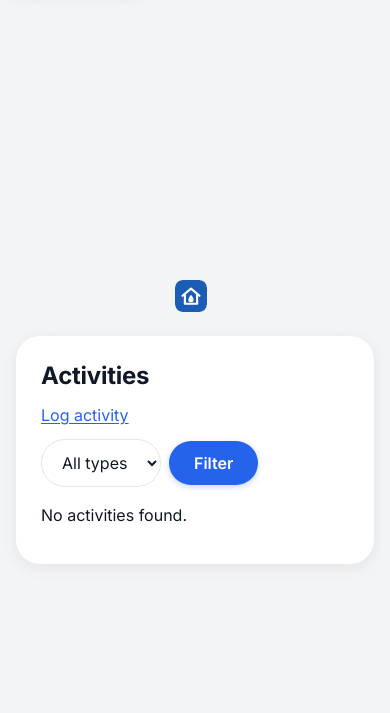
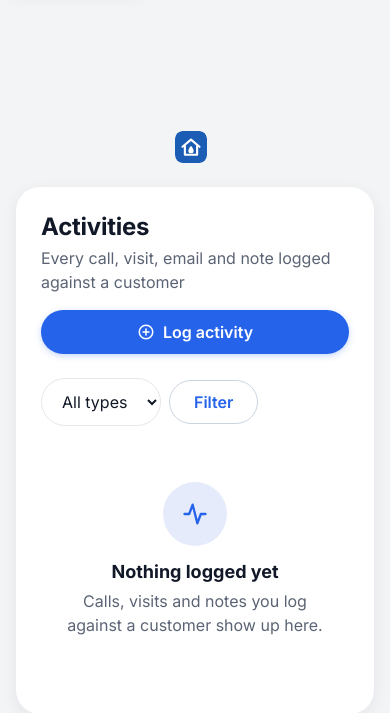
Before and after one commit to JosephHeffron/django-crm, a Django app: template apps/crm/templates/crm/activity_list.html in a window 390 px wide. Shown: the top 713 px of the page. Run offline with Django 5.2, Linux system fonts and the light colour scheme; the template is opened without the code that fills it, so the values that code supplies are empty; parts of the project's set-up code (start-up, migrations or seed data) failed here and were passed over.

Commit message:
Finish the restyle: the pages left behind, and a 480-page sweep (Phase 17.5 step 11)
A script walks forty routes as each role, in both themes, at phone and
desktop width, and fails on overflow, a missing heading, an unexpected
status, a console error or a policy violation. It found one real defect:
the Activities page overflowed a phone by 119 pixels. That page had
never been restyled, and Companies was one narrow column from the same
bug; both are rebuilt with a stacking table, the shared pagination and a
real empty state. Eight pages with a stray heading now use the shared
block. The two near-identical page-header rules become one, so sixteen
templates stop drifting apart by a few pixels without touching any of
them. After the fixes the sweep is clean: 480 pages, nothing found.

Co-Authored-By: Claude Opus 5 <noreply@anthropic.com>

```diff
--- a/apps/crm/templates/crm/activity_list.html
+++ b/apps/crm/templates/crm/activity_list.html
@@ -3,9 +3,17 @@
 {% block title %}Activities{% endblock %}
 
 {% block content %}
+  <div class="page-header">
+    <div>
       <h1>Activities</h1>
-
-  <p><a href="{% url 'crm:activity_create' %}">Log activity</a></p>
+      <p class="page-subtitle">Every call, visit, email and note logged against a customer</p>
+    </div>
+    <div class="page-actions">
+      <a class="btn" href="{% url 'crm:activity_create' %}">
+        <svg class="icon" aria-hidden="true"><use href="#icon-plus-circle"/></svg>Log activity
+      </a>
+    </div>
+  </div>
 
   <form method="get" class="filter-form">
     <label for="id_type" class="sr-only">Activity type</label>
@@ -15,51 +23,37 @@
         <option value="{{ value }}" {% if activity_type == value %}selected{% endif %}>{{ label }}</option>
       {% endfor %}
     </select>
-    <button type="submit">Filter</button>
+    <button type="submit" class="btn-secondary">Filter</button>
   </form>
 
   {% if activities %}
-    <table class="data-table">
+    <div class="table-responsive card card-flush">
+      <table class="data-table stack-mobile">
         <thead>
-        <tr>
-          <th>When</th>
-          <th>Type</th>
-          <th>Subject</th>
-          <th>Related to</th>
-          <th>By</th>
-        </tr>
+          <tr><th>When</th><th>Type</th><th>Subject</th><th>Related to</th><th>By</th></tr>
         </thead>
         <tbody>
           {% for activity in activities %}
             <tr>
-            <td>{{ activity.created_at }}</td>
-            <td>{{ activity.get_activity_type_display }}</td>
-            <td>{{ activity.subject }}</td>
-            <td>
+              <td data-label="When">{{ activity.created_at|date:"M j, Y · g:i A" }}</td>
+              <td data-label="Type">{{ activity.get_activity_type_display }}</td>
+              <td data-label="Subject">{{ activity.subject }}</td>
+              <td data-label="Related to">
                 {% if activity.company %}<a href="{{ activity.company.get_absolute_url }}">{{ activity.company.name }}</a>{% endif %}
                 {% if activity.contact %}<a href="{{ activity.contact.get_absolute_url }}">{{ activity.contact }}</a>{% endif %}
                 {% if activity.lead %}<a href="{{ activity.lead.get_absolute_url }}">{{ activity.lead.name }}</a>{% endif %}
                 {% if activity.deal %}<a href="{{ activity.deal.get_absolute_url }}">{{ activity.deal.title }}</a>{% endif %}
                 {% if not activity.company and not activity.contact and not activity.lead and not activity.deal %}—{% endif %}
               </td>
-            <td>{{ activity.created_by }}</td>
+              <td data-label="By">{{ activity.created_by }}</td>
             </tr>
           {% endfor %}
         </tbody>
       </table>
-
-    {% if is_paginated %}
-      <nav class="pagination">
-        {% if page_obj.has_previous %}
-          <a href="?page={{ page_obj.previous_page_number }}{% if activity_type %}&type={{ activity_type }}{% endif %}">Previous</a>
-        {% endif %}
-        <span>Page {{ page_obj.number }} of {{ page_obj.paginator.num_pages }}</span>
-        {% if page_obj.has_next %}
-          <a href="?page={{ page_obj.next_page_number }}{% if activity_type %}&type={{ activity_type }}{% endif %}">Next</a>
-        {% endif %}
-      </nav>
-    {% endif %}
+    </div>
+    {% include "partials/_pagination.html" %}
   {% else %}
-    <p>No activities found.</p>
+    {% url 'crm:activity_create' as log_url %}
+    {% include "partials/_empty_state.html" with icon="activity" title="Nothing logged yet" text="Calls, visits and notes you log against a customer show up here." action_url=log_url action_label="Log activity" %}
   {% endif %}
 {% endblock %}
--- a/apps/crm/templates/crm/company_confirm_deactivate.html
+++ b/apps/crm/templates/crm/company_confirm_deactivate.html
@@ -3,7 +3,11 @@
 {% block title %}Deactivate {{ object.name }}{% endblock %}
 
 {% block content %}
-  <h1>Deactivate {{ object.name }}?</h1>
+  <div class="page-header">
+    <div>
+      <h1>Deactivate {{ object.name }}?</h1>
+    </div>
+  </div>
   <p>It stays on record — you can reactivate it later by editing it.</p>
   <form method="post">
     {% csrf_token %}
--- a/apps/crm/templates/crm/company_detail.html
+++ b/apps/crm/templates/crm/company_detail.html
@@ -4,7 +4,11 @@
 
 {% block content %}
   <p><a href="{% url 'crm:company_list' %}">← Companies</a></p>
-  <h1>{{ company.name }}</h1>
+  <div class="page-header">
+    <div>
+      <h1>{{ company.name }}</h1>
+    </div>
+  </div>
   <p>{% if company.is_active %}Active{% else %}Inactive{% endif %}</p>
 
   <dl>
--- a/apps/crm/templates/crm/contact_confirm_deactivate.html
+++ b/apps/crm/templates/crm/contact_confirm_deactivate.html
@@ -3,7 +3,11 @@
 {% block title %}Deactivate {{ object }}{% endblock %}
 
 {% block content %}
-  <h1>Deactivate {{ object }}?</h1>
+  <div class="page-header">
+    <div>
+      <h1>Deactivate {{ object }}?</h1>
+    </div>
+  </div>
   <p>It stays on record — you can reactivate it later by editing it.</p>
   <form method="post">
     {% csrf_token %}
--- a/apps/crm/templates/crm/task_detail.html
+++ b/apps/crm/templates/crm/task_detail.html
@@ -4,7 +4,11 @@
 
 {% block content %}
   <p><a href="{% url 'crm:task_list' %}">← Tasks</a></p>
-  <h1>{{ task.title }}</h1>
+  <div class="page-header">
+    <div>
+      <h1>{{ task.title }}</h1>
+    </div>
+  </div>
 
   <p>
     <a href="{% url 'crm:task_update' task.pk %}">Edit</a>
--- a/apps/crm/views.py
+++ b/apps/crm/views.py
@@ -142,7 +142,7 @@ def _audit_log_for(obj):
     ).select_related("user")
 
 
-class CompanyListView(SalesRoleRequiredMixin, ListView):
+class CompanyListView(SalesRoleRequiredMixin, PerPageMixin, ListView):
     model = Company
     template_name = "crm/company_list.html"
     context_object_name = "companies"
@@ -668,7 +668,7 @@ class DealUpdateView(SalesRoleRequiredMixin, PermissionRequiredMixin, UpdateView
         return response
 
 
-class ActivityListView(SalesRoleRequiredMixin, ListView):
+class ActivityListView(SalesRoleRequiredMixin, PerPageMixin, ListView):
     model = Activity
     template_name = "crm/activity_list.html"
     context_object_name = "activities"
--- a/static/css/base.css
+++ b/static/css/base.css
@@ -1000,28 +1000,28 @@ hr {
 
 /* ---------- Page structure ---------- */
 
-.page-header {
+/* One page heading, two names. `dash-hero` arrived with the restyled
+   pages and `page-header` was already on the rest; they had drifted a
+   couple of pixels apart, which is exactly the sort of difference
+   nobody can name but everybody sees. Same rule for both. */
+.page-header,
+.dash-hero {
   display: flex;
   flex-wrap: wrap;
-  align-items: center;
+  align-items: flex-end;
   justify-content: space-between;
-  gap: var(--space-3);
+  gap: var(--space-4);
   margin-bottom: var(--space-5);
 }
 
-.page-header h1 {
+.page-header h1,
+.dash-hero h1 {
   margin: 0;
 }
 
 .page-subtitle {
   margin: var(--space-1) 0 0;
   color: var(--color-text-muted);
-}
-
-.page-actions {
-  display: flex;
-  flex-wrap: wrap;
-  gap: var(--space-2);
 }
 
 .card {
@@ -3276,19 +3276,7 @@ a.hub-card:hover {
 
 /* ---------- Dashboard (Phase 17.5 step 4) ---------- */
 
-.dash-hero {
-  display: flex;
-  flex-wrap: wrap;
-  align-items: flex-end;
-  justify-content: space-between;
-  gap: var(--space-4);
-  margin-bottom: var(--space-5);
-}
-
-.dash-hero h1 {
-  margin: 0;
-}
-
+.page-actions,
 .dash-hero-actions {
   display: flex;
   flex-wrap: wrap;
@@ -3664,10 +3652,12 @@ a.hub-card:hover {
 }
 
 @media (max-width: 36rem) {
+  .page-actions,
   .dash-hero-actions {
     width: 100%;
   }
 
+  .page-actions .btn,
   .dash-hero-actions .btn {
     flex: 1;
     justify-content: center;
```
Also changed, not shown: apps/core/templates/core/search.html (+6 -1 lines), apps/crm/templates/crm/activity_form.html (+6 -1 lines), apps/crm/templates/crm/company_form.html (+6 -1 lines), apps/crm/templates/crm/company_list.html (+24 -29 lines), apps/crm/templates/crm/task_form.html (+6 -1 lines), apps/crm/tests/test_activity_views.py (+1 -1 lines), apps/crm/tests/test_company_views.py (+2 -2 lines), 1 other file. Lines whose indentation alone changed are shown as unchanged.
